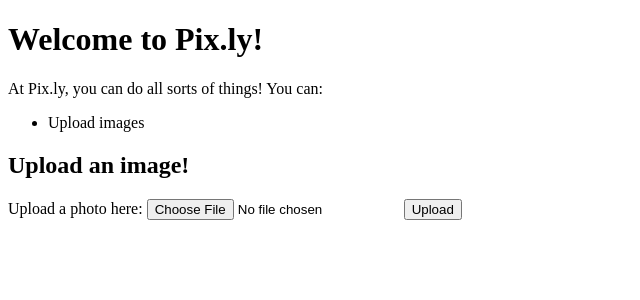
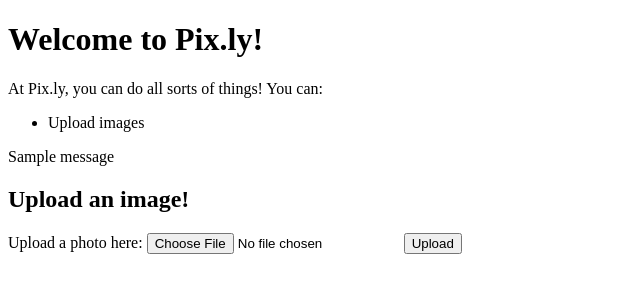
Before and after one commit to carl-molina/cyoa-pixly-experiments, a Flask app: page /upload in a window 1280 px wide. Shown: the top 300 px of the page, without its empty margins (0-640 px from the left). Run offline with Flask 3, Linux system fonts and the light colour scheme; tables that the repository leaves empty hold one stand-in row (values such as "Sample post"); one stand-in notice (Sample message) is shown.

Commit message:
added linked flash messages

```diff
--- a/models.py
+++ b/models.py
@@ -152,7 +152,7 @@ class Photo(db.Model):
         nullable=True,
     )
 
-    # TODO: changed flash from 40 to 50
+    # FIXME: changed flash from 40 to 50
     flash = db.Column(
         db.String(50),
         nullable=True,
--- a/pixly.sql
+++ b/pixly.sql
@@ -19,7 +19,7 @@ CREATE TABLE photos_metadata (
     components_configuration VARCHAR(25),
     exposure_bias VARCHAR(30),
     metering_mode VARCHAR(20),
-    -- TODO: changed flash from 40 to 50
+    -- FIXME: changed flash from 40 to 50
     flash VARCHAR(50),
     focal_length VARCHAR(10),
     maker_note VARCHAR(100),
--- a/templates/base.html
+++ b/templates/base.html
@@ -1,16 +1,24 @@
 <!DOCTYPE html>
 <html lang="en">
+
 <head>
   <meta charset="UTF-8">
   <meta name="viewport" content="width=device-width, initial-scale=1.0">
   <title>Pix.ly</title>
 </head>
+
 <body>
   <h1>Welcome to Pix.ly!</h1>
   <p>At Pix.ly, you can do all sorts of things! You can:</p>
   <ul>
     <li>Upload images</li>
   </ul>
+
+  <!-- FIXME: flash messages populated here -->
+  {% for category, message in get_flashed_messages(with_categories=True) %}
+  <div class="alert alert-{{ category }}">{{ message }}</div>
+  {% endfor %}
+
   <!-- <img src="{{ photo_url }}"/> -->
   <div class="image-upload-form">
     {% block content %}
@@ -18,9 +26,10 @@
   </div>
   <div class="image-storage">
     {% for photo_url in photos_urls %}
-      <img src="{{ photo_url }}" />
+    <img src="{{ photo_url }}" />
     {% endfor %}
   </div>
   <!-- this will be the html for showing images eventually -->
 </body>
+
 </html>
```
